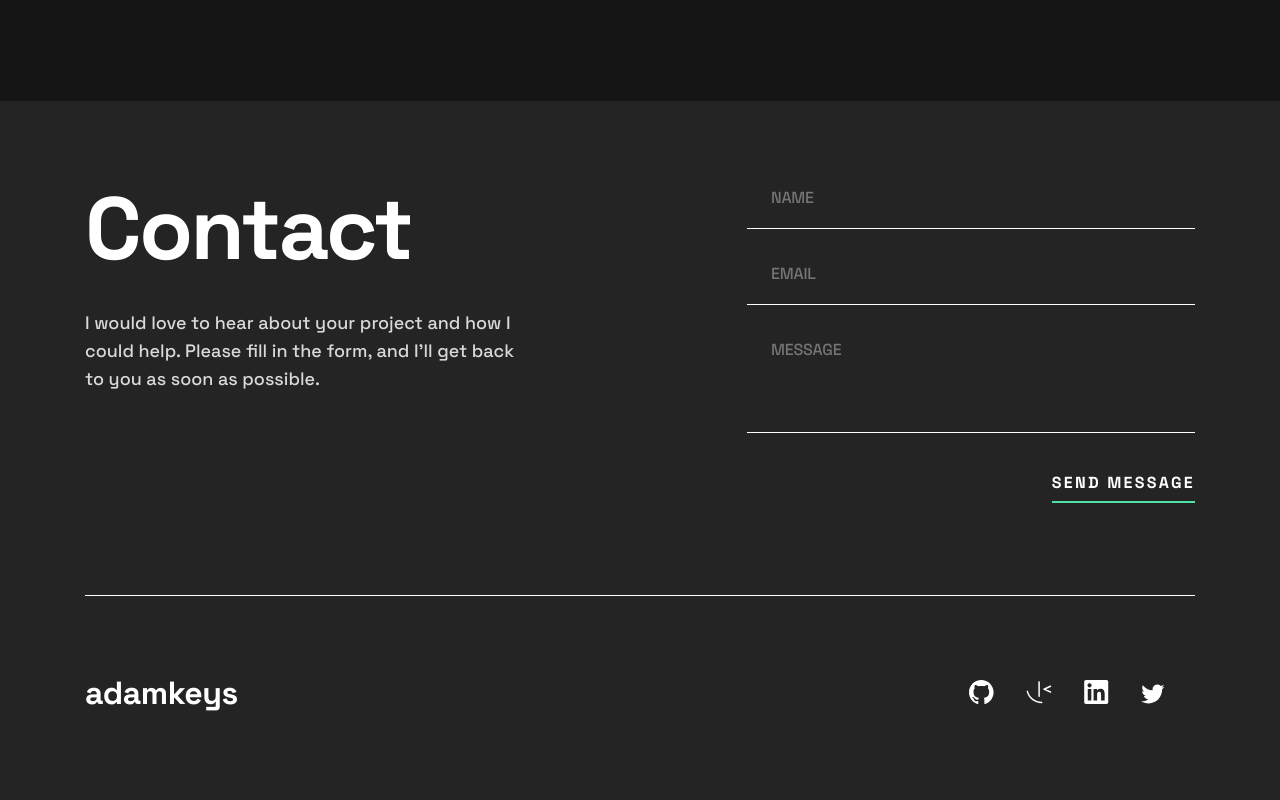
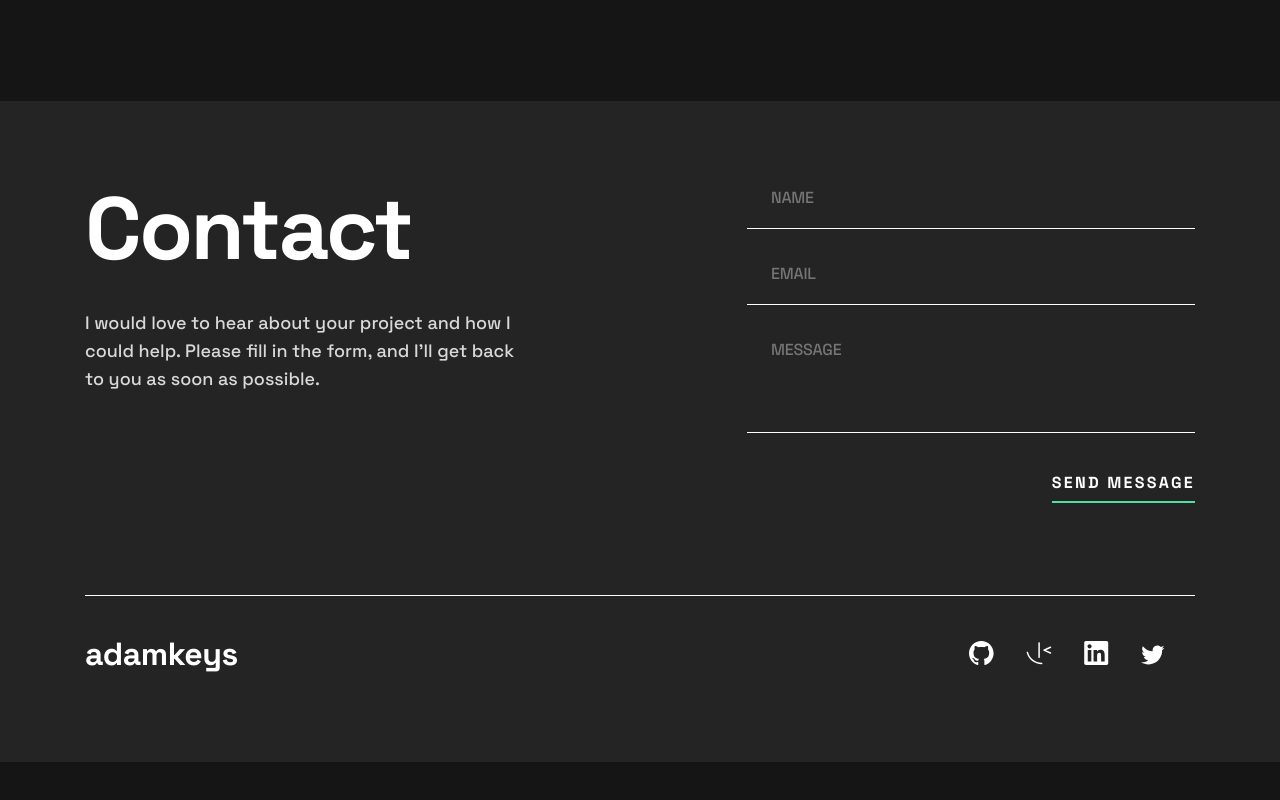
Before and after one commit to EduardFR/Portfolio, a React (Create React App) app: page / in a window 1280 px wide. Shown: the part 3042-3842 px from the top of the page. After the commit the page ends 3804 px from the top, so only its background shows below. Built offline with nearby package versions, Linux system fonts and the light colour scheme.

Commit message:
layout-correction

```diff
--- a/src/components/Footer/ContactContainer.jsx
+++ b/src/components/Footer/ContactContainer.jsx
@@ -7,7 +7,6 @@ const ContactContainerStyle = styled.div`
   justify-content: space-between;
   padding-bottom: 92px;
   margin-bottom: 42px;
-
   border-bottom: 1px solid var(--color-White);
 `;
 
--- a/src/components/Footer/FooterNavigation.jsx
+++ b/src/components/Footer/FooterNavigation.jsx
@@ -5,8 +5,6 @@ const NavigationStyle = styled.nav`
   display: flex;
   justify-content: space-between;
   align-items: baseline;
-  padding-bottom: 127px;
-  padding-top: 39px;
 `;
 
 const MyNameStyle = styled.h3`
```
